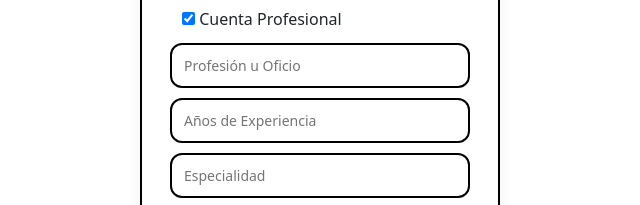
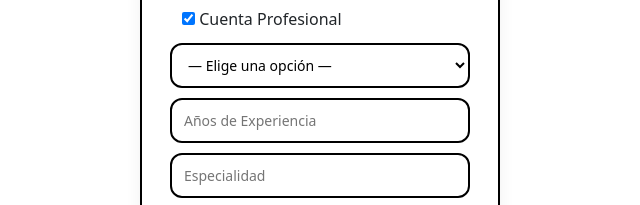
Before and after one commit to Niconavarrov/FrontEndEscalablitas, a plain HTML site: page app/views/Registro.html in a window 1280 px wide. Both pictures are taken after a click on the checkbox "Cuenta Profesional". Shown: the part 369-574 px from the top of the page, 320-960 px from the left. Drawn offline with nearby package versions, Linux system fonts and the light colour scheme.

Commit message:
Anvance registro

```diff
--- a/app/views/Registro.html
+++ b/app/views/Registro.html
@@ -59,10 +59,20 @@
                             <label for="checkProfesional">Cuenta Profesional</label>
                         </div>
                     </div>
-
                     <!-- Campos adicionales para cuenta profesional -->
                     <div id="camposProfesionales" style="display: none;">
-                        <input type="text" name="profesion" placeholder="Profesión u Oficio" required />
+                        <select id="servicio" name="servicio" required>
+                            <option value="" selected disabled>— Elige una opción —</option>
+                            <option value="op1">Albañil</option>
+                            <option value="op2">Carpintero</option>
+                            <option value="op3">Cerrajero</option>
+                            <option value="op4">Electricista</option>
+                            <option value="op5">Jardinero</option>
+                            <option value="op6">Limpieza</option>
+                            <option value="op7">Pintor</option>
+                            <option value="op7">Plomero</option>
+                            <option value="op7">Tapicero</option>
+                        </select>
                         <input type="number" name="experiencia" placeholder="Años de Experiencia" min="0" required />
                         <input type="text" name="especialidad" placeholder="Especialidad" required />
                         <textarea name="descripcion" placeholder="Descripción de tus servicios" rows="3" class="form-control mb-3" required></textarea>
--- a/app/views/styles/styles.css
+++ b/app/views/styles/styles.css
@@ -184,3 +184,33 @@ main.auth {
             margin: 0 auto;
             max-width: 300px;
         }
+
+#divSesion select,
+#camposProfesionales select {
+    width: 100%;
+    border: 2px solid #000;
+    border-radius: 12px;
+    padding: 10px 36px 10px 12px;
+    font-size: 14px;
+    outline: none;
+    background-color: #fff;
+    cursor: pointer;
+
+
+}
+
+#divSesion select option,
+#camposProfesionales select option {
+    color: #000;
+}
+
+#divSesion select::-ms-expand,
+#camposProfesionales select::-ms-expand {
+    display: none;
+}
+
+#camposProfesionales select,
+#camposProfesionales textarea,
+#camposProfesionales input {
+  margin-bottom: 10px;
+}
```
